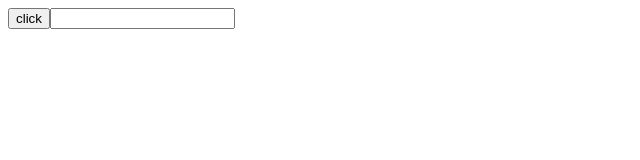
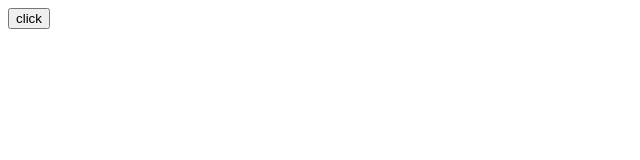
Before and after one commit to yellow90249/vue-test, a Vue app: page / in a window 1280 px wide. Shown: the top 160 px of the page, without its empty margins (0-640 px from the left). Built offline with nearby package versions, Linux system fonts and the light colour scheme.

Commit message:
feat: css test

```diff
--- a/src/App.vue
+++ b/src/App.vue
@@ -17,4 +17,10 @@ export default {
 };
 </script>
 
-<style></style>
+<style>
+input {
+  pointer-events: none;
+  position: absolute;
+  left: -9999px;
+}
+</style>
```
